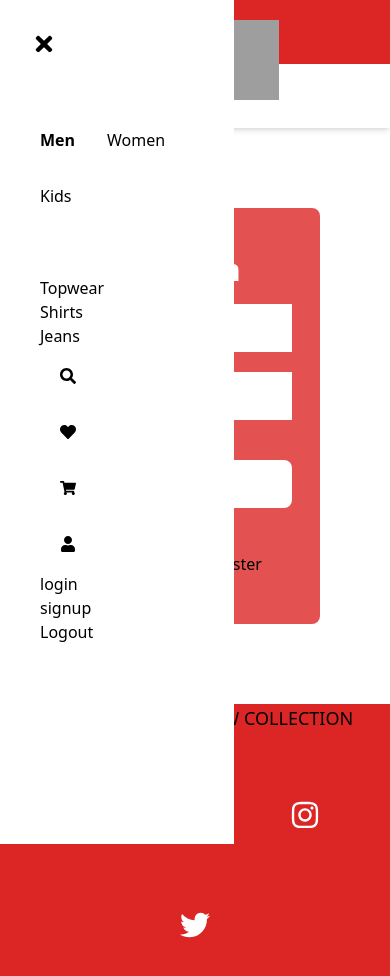
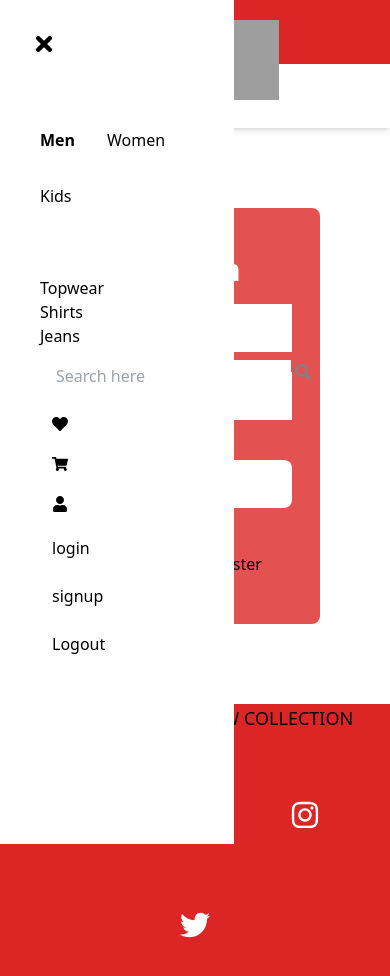
Before and after one commit to thilaks-hash/The-Soul-Store-Clone---React-Project-2---6zhljr4m9pjk, a React (Create React App) app: page /login in a window 390 px wide. Both pictures are taken after a click on the element 36 px from the left and 44 px from the top of the page. Shown: the top 976 px of the page. Built offline with nearby package versions, Linux system fonts and the light colour scheme; grey boxes are pictures that could not be loaded.

Commit message:
updated route

```diff
--- a/src/components/DualNavbar.js
+++ b/src/components/DualNavbar.js
@@ -72,7 +72,7 @@ const DualNavbar = () => {
         } transition-transform duration-300 ease-in-out`}
       >
         {/* Close icon to close the sidebar */}
-        <div className="text-right p-8">
+        <div className="text-right p-8 ">
           <FaTimes
             size={24}
             onClick={closeSidebar}
@@ -81,7 +81,7 @@ const DualNavbar = () => {
         </div>
         {isMenuOpen && (
           <>
-            <ul className="p-3 m-3 flex flex-wrap">
+            <ul className="p-3 m-3 flex flex-wrap ">
               <Link to="/main">
                 <li
                   className={`cursor-pointer p-4 ${
@@ -116,29 +116,48 @@ const DualNavbar = () => {
             <div className="p-5 m-5">
               <ul className="flex-col">
                 {renderBottomNavLinks()}
-                <li className="cursor-pointer p-5">
-                  <FaSearch />
+                <li className="cursor-pointer flex p-3">
+                  <input
+                    type="text"
+                    placeholder="Search here"
+                    value={search}
+                    className="p-1"
+                    onChange={(e) => setSearch(e.target.value)}
+                  />
+                  <Link
+                    to={`/searchresult/${search}`}
+                    className={search.trim() === "" ? "disabled-link" : ""}
+                  >
+                    <FaSearch className="m-1" />
+                  </Link>
                 </li>
-                <li className="cursor-pointer p-5">
+                <Link to="/wishlist">
+                  <li className="cursor-pointer p-3">
                     <FaHeart />
                   </li>
-                <li className="cursor-pointer p-5">
+                </Link>
+                <Link to="/cart">
+                  <li className="cursor-pointer p-3">
                     <FaShoppingCart />
                   </li>
-                <li className="cursor-pointer p-5">
+                </Link>
+                <Link to="/updateprofile">
+                  <li className="cursor-pointer p-3">
                     <FaUser />
                   </li>
+                </Link>
                 <Link to="/login">
-                  <li>login</li>
+                  <li className="p-3">login</li>
                 </Link>
                 <Link to="/signup">
-                  <li>signup</li>
+                  <li className="p-3">signup</li>
                 </Link>
                 <button
                   onClick={() => {
                     dispatch(logout());
                     console.log("log");
                   }}
+                  className="p-3"
                 >
                   Logout
                 </button>
@@ -265,11 +284,13 @@ const DualNavbar = () => {
       </nav>
       {/* responsive navbar */}
       <div className="relative  sm:block md:block lg:hidden">
+        <Link to="/">
           <img
             src="https://www.thesouledstore.com/static/img/300x157-twitter.png"
             alt="logo"
             className="w-32 h-20 m-5 absolute  left-1/2 transform -translate-x-1/2 -translate-y-32 z-10"
           />
+        </Link>
       </div>
     </div>
   );
--- a/src/index.js
+++ b/src/index.js
@@ -47,7 +47,7 @@ const appRouter = createBrowserRouter([
       },
       {
         path: "/updateprofile",
-        element: <UpdateProfile />,
+        element: <PrivateRoute component={<UpdateProfile />} />,
       },
       {
         path: "/searchresult/:search",
```
Lines whose indentation alone changed are shown as unchanged.
